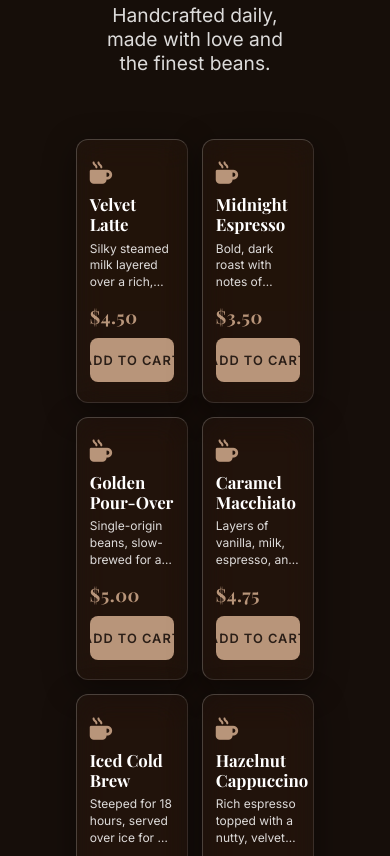
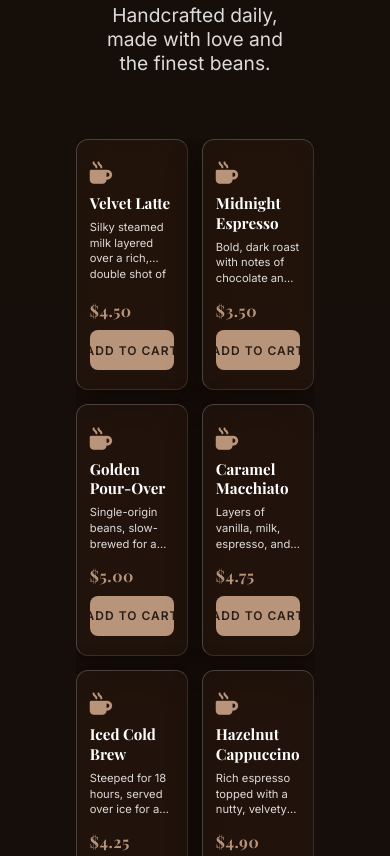
Before and after one commit to qaessafty-arch/coffee-shop, a plain HTML site: page index.html in a window 390 px wide. Shown: the part 4008-4864 px from the top of the page. Drawn offline with nearby package versions, Linux system fonts and the light colour scheme; a web font is replaced by a local one.

Commit message:
UI: Bulletproof mobile sizing for glass menu and 2-column cards

```diff
--- a/index.html
+++ b/index.html
@@ -14,7 +14,7 @@
     <link rel="stylesheet" href="https://cdnjs.cloudflare.com/ajax/libs/font-awesome/6.4.0/css/all.min.css" />
 
     <!-- Link to the separate CSS file -->
-    <link rel="stylesheet" href="style.css?v=10" />
+    <link rel="stylesheet" href="style.css?v=11" />
 </head>
 <body>
 
--- a/style.css
+++ b/style.css
@@ -3931,3 +3931,64 @@ html {
         width: 100% !important;
     }
 }
+
+/* ==========================================================
+   BULLETPROOF MOBILE SIZING & OVERFLOW FIXES
+========================================================== */
+@media (max-width: 768px) {
+    /* --- FIX 1: Navigation Glass Menu Size --- */
+    /* Use 100% instead of 100vw to prevent horizontal scrolling */
+    /* Use 100dvh (dynamic viewport height) to prevent mobile browser URL bars from cutting off the bottom */
+    .nav-links {
+        width: 100% !important;
+        height: 100dvh !important;
+        top: 0 !important;
+        left: 0 !important;
+        right: 0 !important;
+        bottom: 0 !important;
+    }
+
+    .nav-links a {
+        font-size: 1.4rem !important; /* Slightly smaller to ensure they all fit vertically */
+        padding: 1.2rem !important;
+    }
+
+    /* --- FIX 2: Prevent Shop Grid from Causing Horizontal Scroll --- */
+    body {
+        overflow-x: hidden !important;
+        max-width: 100% !important;
+    }
+
+    .shop-content {
+        max-width: 100% !important;
+        overflow: hidden !important;
+        box-sizing: border-box !important;
+    }
+
+    .shop-grid {
+        max-width: 100% !important;
+        overflow: hidden !important;
+        /* Safe column division */
+        grid-template-columns: repeat(2, minmax(0, 1fr)) !important;
+    }
+
+    /* --- FIX 3: Make 2-Column Card Text Safely Smaller --- */
+    /* This prevents long words in Arabic or English from pushing the card width out */
+    .shop-card h3, html[dir="rtl"] .shop-card h3 {
+        font-size: 0.95rem !important; /* Scaled down for safety */
+        line-height: 1.3 !important;
+    }
+
+    .shop-card p, html[dir="rtl"] .shop-card p {
+        font-size: 0.7rem !important; /* Scaled down for safety */
+    }
+
+    .price, html[dir="rtl"] .price {
+        font-size: 1rem !important;
+    }
+
+    .add-btn, html[dir="rtl"] .add-btn {
+        font-size: 0.75rem !important;
+        min-height: 40px !important;
+    }
+}
```
